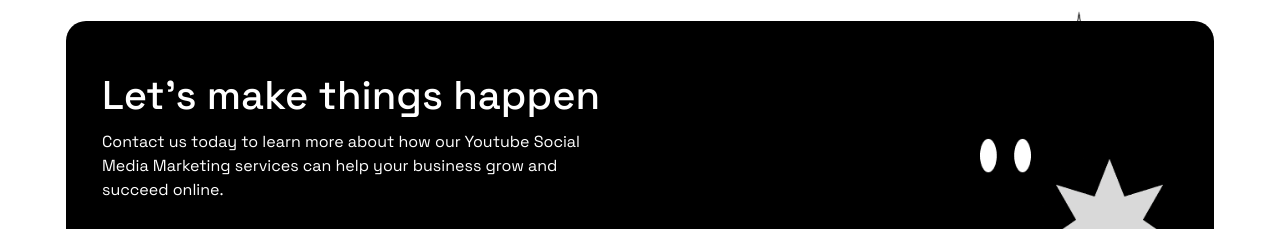
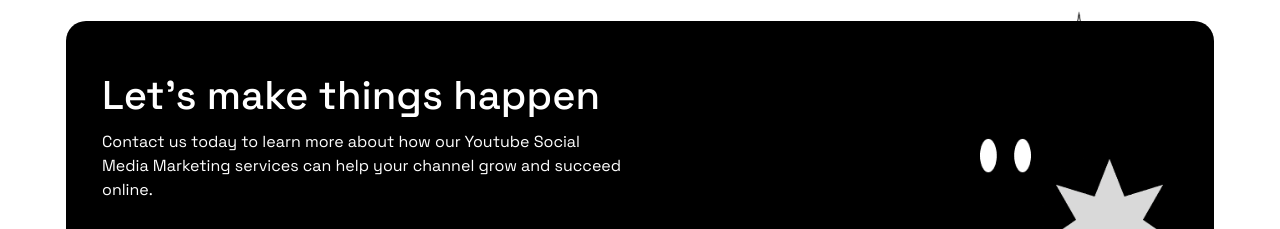
Before and after one commit to ytlab23/youtube-smm-panel-html, a website built with Parcel: page index.html in a window 1280 px wide. Shown: the part 1760-1989 px from the top of the page. Built offline with nearby package versions, Linux system fonts and the light colour scheme.

Commit message:
content tweak

```diff
--- a/index.html
+++ b/index.html
@@ -234,7 +234,7 @@
               <h2 class="secTitle2">Let’s make things happen</h2>
               <span>
                 Contact us today to learn more about how our Youtube Social Media Marketing
-                services can help your business grow and succeed online.
+                services can help your channel grow and succeed online.
               </span>
               <div class="component11-container">
                 <button type="button" class="btn home-button2" data-bs-toggle="modal" data-bs-target="#staticBackdrop">
```
